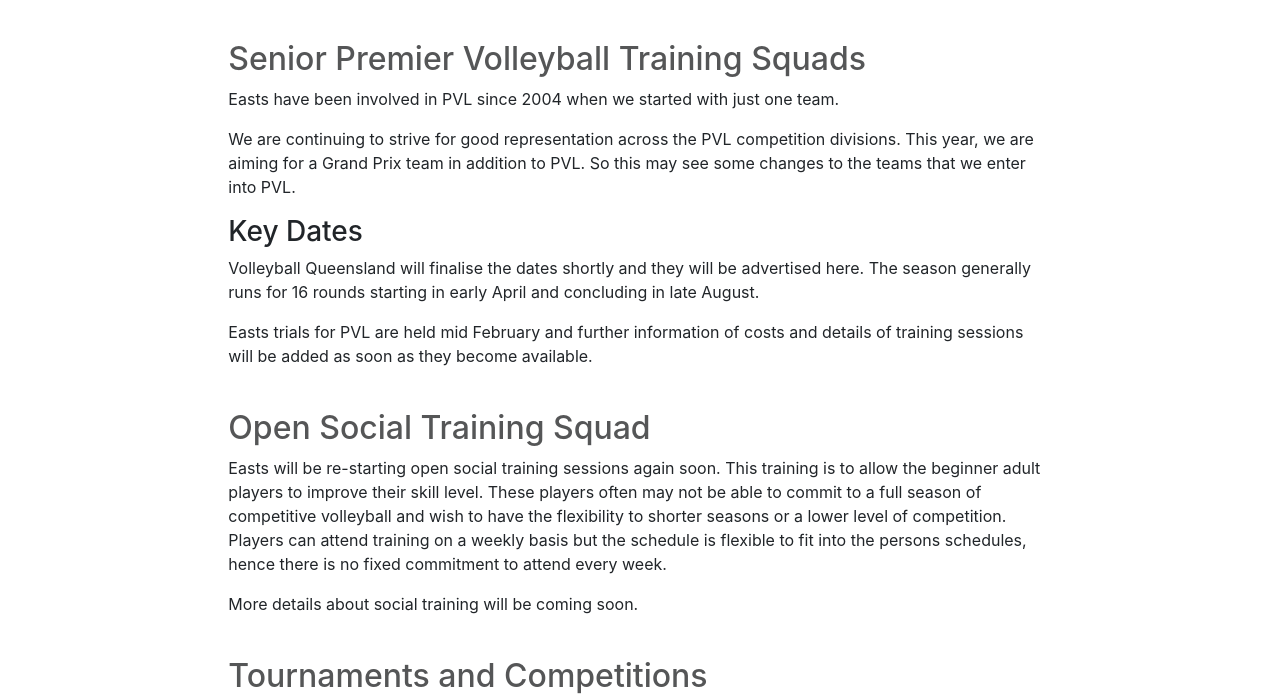
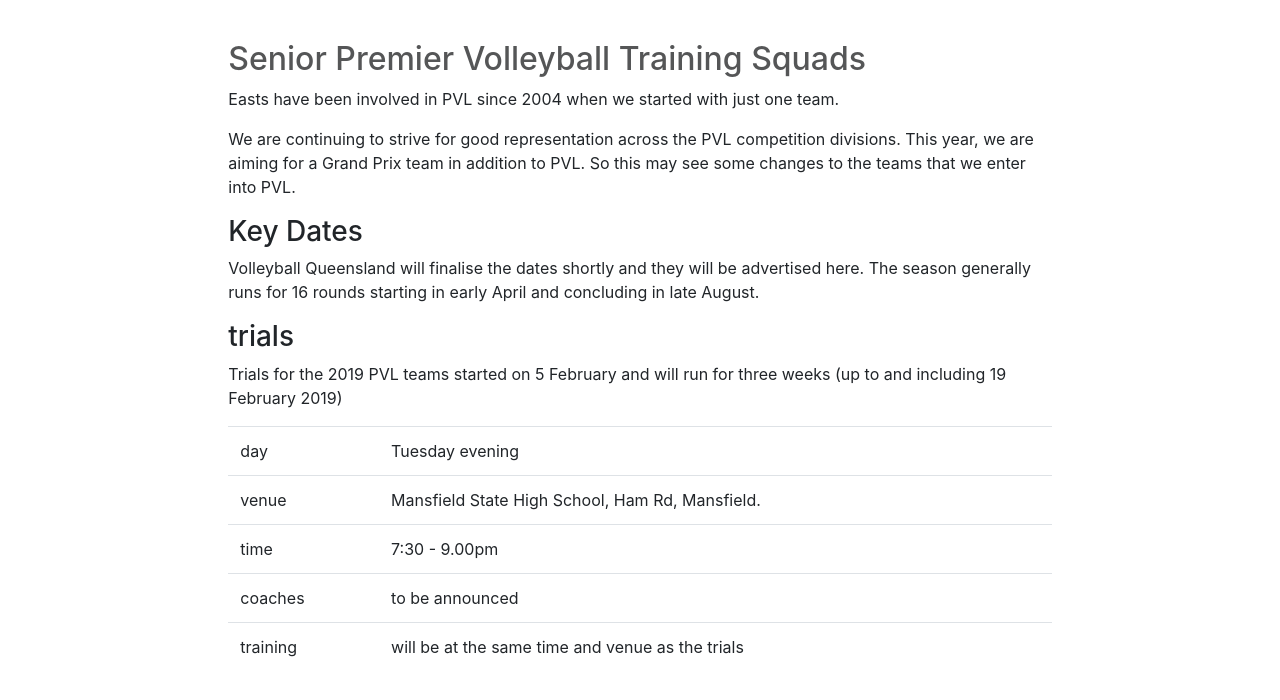
Before and after one commit to petewnr/easts_new, a plain HTML site: page open_indoor.html in a window 1280 px wide. Shown: the part 62-762 px from the top of the page. Drawn offline with nearby package versions, Linux system fonts and the light colour scheme.

Commit message:
Updated trials details for senior pvl
Trails details for senior pvl

```diff
--- a/open_indoor.html
+++ b/open_indoor.html
@@ -69,7 +69,33 @@
 					<p>We are continuing to strive for good representation across the PVL competition divisions. This year, we are aiming for a Grand Prix team in addition to PVL. So this may see some changes to the teams that we enter into PVL.</p>
 					<h3>Key Dates</h3>
 					<p>Volleyball Queensland will finalise the dates shortly and they will be advertised here.  The season generally runs for 16 rounds starting in early April and concluding in late August.</p>
-					<p>Easts trials for PVL are held mid February and further information of costs and details of training sessions will be added as soon as they become available.</p>
+
+					<h3>trials</h3>
+					<p>Trials for the 2019 PVL teams started on 5 February and will run for three weeks (up to and including 19 February 2019)</p>
+						<table class="table">
+							<tbody>
+								<tr>
+									<td>day</td>
+									<td>Tuesday evening</td>
+								</tr>
+								<tr>
+									<td>venue</td>
+									<td>Mansfield State High School, Ham Rd, Mansfield.</td>
+								</tr>
+								<tr>
+									<td>time</td>
+									<td>7:30 - 9.00pm</td>
+								</tr>
+								<tr>
+									<td>coaches</td>
+									<td>to be announced</td>
+								</tr>
+								<tr>
+									<td>training</td>
+									<td>will be at the same time and venue as the trials</td>
+								</tr>
+							</tbody>
+						</table>
 				</div>
 			</div>
 
```
